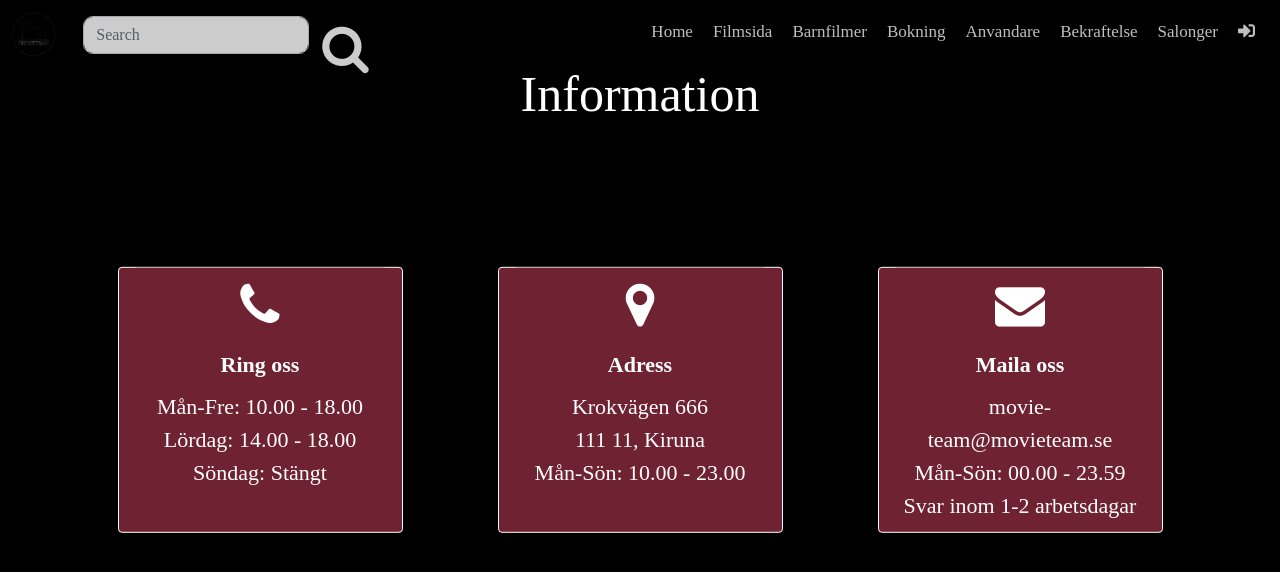
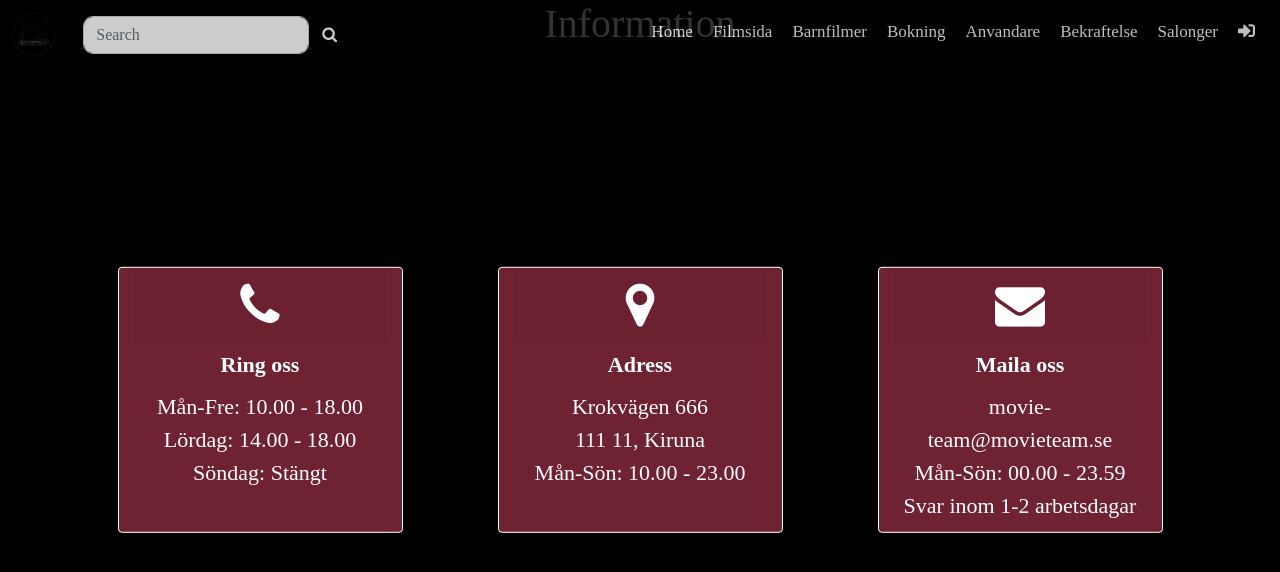
Before and after one commit to cchaglund/movie-team, a Vue app: page /#/information in a window 1280 px wide. Shown: the top 572 px of the page. Built offline with nearby package versions, Linux system fonts and the light colour scheme; a web font is replaced by a local one.

Commit message:
Revert "Information fix"
This reverts commit 6c84d8c2b91f7656da35c8b9e9c1595cdbea32fb.

```diff
--- a/src/views/Information.vue
+++ b/src/views/Information.vue
@@ -62,8 +62,6 @@
 
 h1 {
     color: white;
-    padding-top: 5%;
-    font-size: 50px;
 }
 
 h5 {
@@ -87,7 +85,6 @@ h5 {
 
 .card-header {
     border: none;
-    background-color: rgb(111, 34, 50);
 }
 
 .card-body {
@@ -102,7 +99,7 @@ h5 {
   transform: translate(-50%, -50%);
 }
 
-i.fa {
+i.fa-map-marker, i.fa-envelope, i.fa-phone {
     font-size: 50px;
 }
 
```
